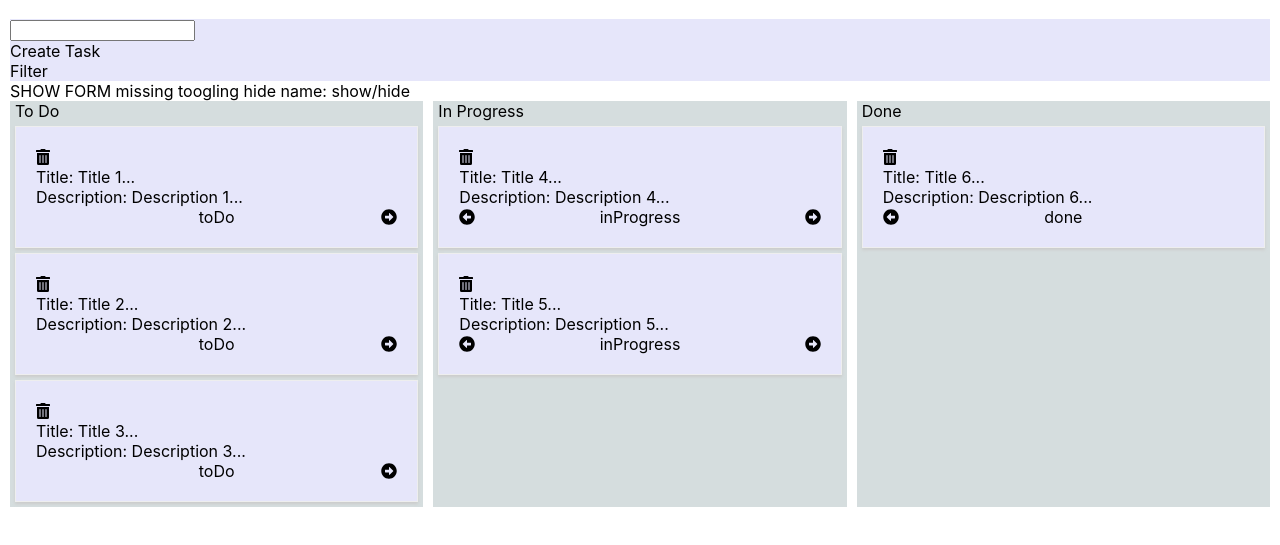
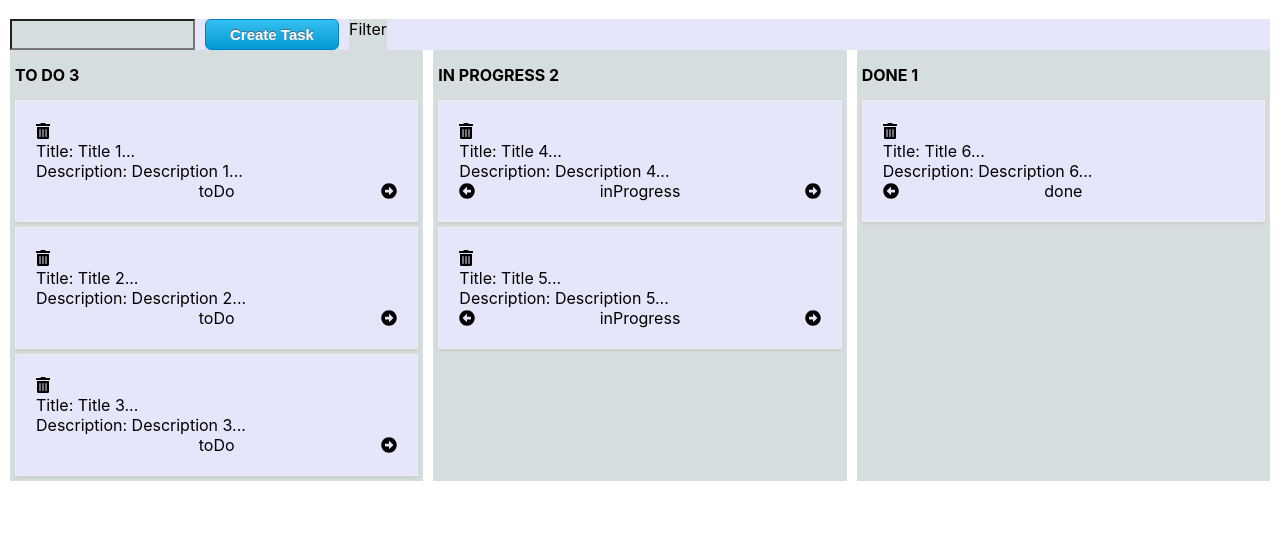
Before and after one commit to alpersonalwebsite/react-todo-board, a React app: page / in a window 1280 px wide. Shown: the part 63-608 px from the top of the page. Built offline with nearby package versions, Linux system fonts and the light colour scheme.

```diff
--- a/src/components/HeaderNav.js
+++ b/src/components/HeaderNav.js
@@ -5,7 +5,9 @@
   return (
     <div className={styles.bar}>
       <input />
-      <div>Create Task</div>
+      <div>
+        <a href="#" onClick={props.toggleAddTaskForm} className={styles.myButton}>Create Task</a>
+      </div>
       <div>Filter</div>
     </div>
   )
--- a/src/components/HeaderNav.module.css
+++ b/src/components/HeaderNav.module.css
@@ -1,4 +1,72 @@
 .bar {
   width: 100%;
   background: lavender;
+  display: flex;
+  flex-direction: row;
 }
+
+.bar > * {
+  background: #d5ddde;
+}
+
+.bar > *:nth-child(even) {
+  margin: 0 10px 0 10px;
+}
+
+.search { position: relative; }
+.search input { text-indent: 30px;}
+.search .fa-search {
+  position: absolute;
+  top: 24px;
+  left: 7px;
+  font-size: 15px;
+}
+
+.myButton {
+	-moz-box-shadow: 0px 1px 0px 0px #f0f7fa;
+	-webkit-box-shadow: 0px 1px 0px 0px #f0f7fa;
+	box-shadow: 0px 1px 0px 0px #f0f7fa;
+	background:-webkit-gradient(linear, left top, left bottom, color-stop(0.05, #33bdef), color-stop(1, #019ad2));
+	background:-moz-linear-gradient(top, #33bdef 5%, #019ad2 100%);
+	background:-webkit-linear-gradient(top, #33bdef 5%, #019ad2 100%);
+	background:-o-linear-gradient(top, #33bdef 5%, #019ad2 100%);
+	background:-ms-linear-gradient(top, #33bdef 5%, #019ad2 100%);
+	background:linear-gradient(to bottom, #33bdef 5%, #019ad2 100%);
+	filter:progid:DXImageTransform.Microsoft.gradient(startColorstr='#33bdef', endColorstr='#019ad2',GradientType=0);
+	background-color:#33bdef;
+	-moz-border-radius:6px;
+	-webkit-border-radius:6px;
+	border-radius:6px;
+	border:1px solid #057fd0;
+	display:inline-block;
+	cursor:pointer;
+	color:#ffffff;
+	font-family:Arial;
+	font-size:15px;
+	font-weight:bold;
+	padding:6px 24px;
+	text-decoration:none;
+	text-shadow:0px -1px 0px #5b6178;
+}
+.myButton:hover {
+	background:-webkit-gradient(linear, left top, left bottom, color-stop(0.05, #019ad2), color-stop(1, #33bdef));
+	background:-moz-linear-gradient(top, #019ad2 5%, #33bdef 100%);
+	background:-webkit-linear-gradient(top, #019ad2 5%, #33bdef 100%);
+	background:-o-linear-gradient(top, #019ad2 5%, #33bdef 100%);
+	background:-ms-linear-gradient(top, #019ad2 5%, #33bdef 100%);
+	background:linear-gradient(to bottom, #019ad2 5%, #33bdef 100%);
+	filter:progid:DXImageTransform.Microsoft.gradient(startColorstr='#019ad2', endColorstr='#33bdef',GradientType=0);
+	background-color:#019ad2;
+}
+.myButton:active {
+	position:relative;
+	top:1px;
+}
+
+
+@media (max-width: 640px) {
+  .col {
+    flex: 1;
+    width: 100%;
+  }
+}
--- a/src/components/ListOfTasks.js
+++ b/src/components/ListOfTasks.js
@@ -9,7 +9,7 @@
     <Droppable droppableId={props.status}>
       {(provided) => (
         <div {...provided.droppableProps} ref={provided.innerRef} className={styles.col}>
-          <div>{props.children}</div>
+          <div className={styles.title}>{props.children}</div>
           {props.tasks.map(({ id, title, description }, index) =>
             <Task
               statusList={props.statusList}
--- a/src/components/ListOfTasks.module.css
+++ b/src/components/ListOfTasks.module.css
@@ -10,6 +10,12 @@
   margin: 0 10px 0 10px;
 }
 
+.title {
+  text-transform: uppercase;
+  padding: 15px 0 10px 0;
+  font-weight: bold;
+}
+
 @media (max-width: 640px) {
   .col {
     flex: 1;
--- a/src/containers/App.js
+++ b/src/containers/App.js
@@ -10,14 +10,17 @@
   faArrowAltCircleRight,
   faArrowAltCircleLeft,
   faTrashAlt,
-  faCoffee, faAdjust
+  faCoffee,
+  faAdjust,
+  faSearch
 } from '@fortawesome/free-solid-svg-icons';
 
 library.add(faArrowAltCircleRight,
   faArrowAltCircleLeft,
   faCoffee,
   faAdjust,
-  faTrashAlt)
+  faTrashAlt,
+  faSearch)
 
 /*
 I´m using solid and free
@@ -170,7 +173,7 @@
     // Que pasa cuando borro todas por ehjemplo de todo
     let mappingTasksCategories = null;
 
-    // es necesario...? por si o borro o agrego functionalidad de borar categoria ????
+    // es necesario...? por si o borro o agrego functionalidad de borrar categoria ????
 
     if (this.state.listOfStatus) {
       mappingTasksCategories = this.listOfCategories.map((category) => {
@@ -182,55 +185,24 @@
             statusList={this.listOfCategories}
             deleteTask={this.deleteTaskHandler}
             selectTask={this.selectTaskHandler}
-            tasks={this.state[category]} > {this.state.listOfStatus[category]}
+            tasks={this.state[category]} >
+            {`${this.state.listOfStatus[category]}  ${this.state[category].length}`}
           </ ListOfTasks>
         )
       })
     }
+    return (
+      <div className="App">
+        <h1>Board</h1>
+        <HeaderNav toggleAddTaskForm={this.toggleAddTaskForm} />
+        {tasksForm}
 
 
 
-    return (
-      <div className="App">
-        <h1>Board</h1>
-        <HeaderNav />
-        <div onClick={this.toggleAddTaskForm}>SHOW FORM missing toogling hide name: show/hide</div>
-        {tasksForm}
         <div className={styles.flexGrid}>
-
           <DragDropContext onDragEnd={this.onDragEnd}>
             {mappingTasksCategories}
           </DragDropContext>
-          {
-            //mappingTasksCategories
-            /*
-          <ListOfTasks
-            status="toDo"
-            moveStatusTask={this.moveStatusTaskHandler}
-            statusList={this.state.listOfStatus}
-            deleteTask={this.deleteTaskHandler}
-            selectTask={this.selectTaskHandler}
-            tasks={this.state.toDo}>TO DO
-          </ListOfTasks>
-
-          <ListOfTasks
-            status="inProgress"
-            moveStatusTask={this.moveStatusTaskHandler}
-            statusList={this.state.listOfStatus}
-            deleteTask={this.deleteTaskHandler}
-            selectTask={this.selectTaskHandler}
-            tasks={this.state.inProgress}>IN PROGRESS
-          </ListOfTasks>
-
-          <ListOfTasks
-            status="done"
-            moveStatusTask={this.moveStatusTaskHandler}
-            statusList={this.state.listOfStatus}
-            deleteTask={this.deleteTaskHandler}
-            selectTask={this.selectTaskHandler}
-            tasks={this.state.done}>DONE
-          </ListOfTasks>
-          */}
         </div>
       </div>
     );
```
Also changed, not shown: .travis.yml.
